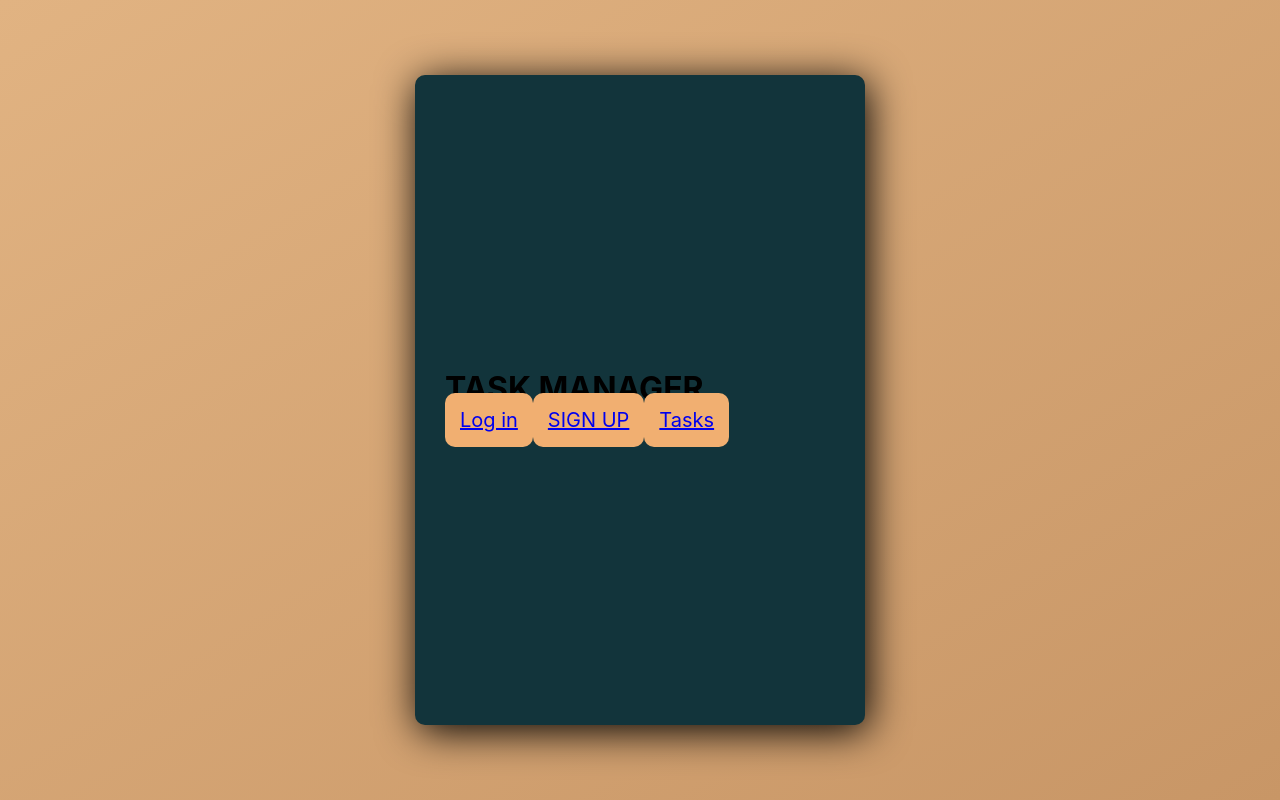
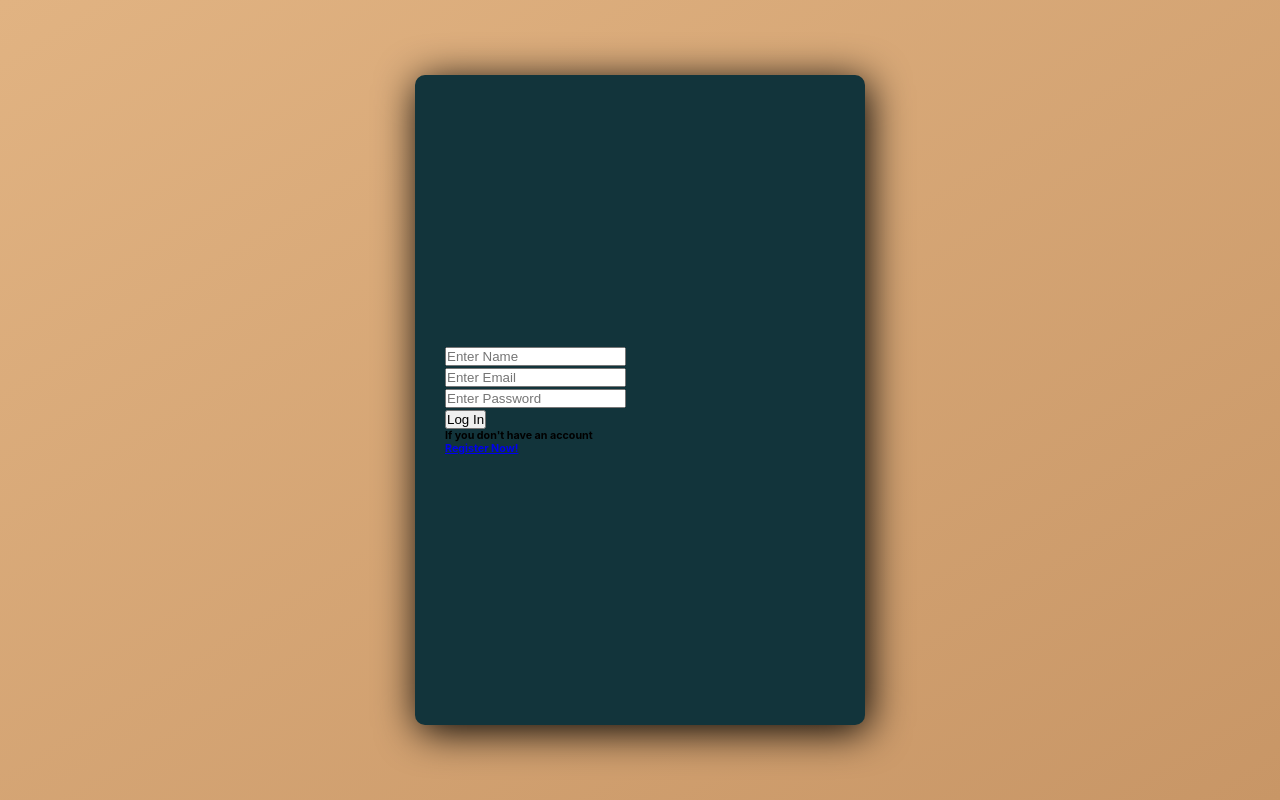
Before and after one commit to venus714/task-manager-frontend, a React (Create React App) app in the folder task-frontend/: page / in a window 1280 px wide. Built offline with nearby package versions, Linux system fonts and the light colour scheme; no server answers.

Commit message:
changed path

```diff
--- a/task-frontend/src/App.js
+++ b/task-frontend/src/App.js
@@ -65,7 +65,7 @@ let [currentTask, setcurrentTask] = useState()
     <div className='container'>
       <div className='app-wrapper'>
       <Routes>
-        <Route exact path='/' element={<Homepage/>} />
+        <Route exact path='/' element={<Login/>} />
         <Route exact path='/login' element={<Login loginDetails={loginDetails} setLoginDetails={setLoginDetails}  userID={userID} setUserID={setUserID}/>} />
         <Route exact path='/signup' element={<Signup signupDetails={signupDetails} setSignupDetails={setSignupDetails} />} />
         <Route exact path="/navbar" element={<Navbar/>}/>
--- a/task-frontend/src/components/Login.js
+++ b/task-frontend/src/components/Login.js
@@ -8,7 +8,7 @@ function Login (){
                 <input type="text" placeholder="Enter Name" /><br />
                 <input type="email" placeholder="Enter Email"/><br />
                 <input  type="password" placeholder="Enter Password"/><br />
-                <Link to="/Homepage"><button type="submit">Log In</button></Link>
+                <Link to="/Task"><button type="submit">Log In</button></Link>
 
                 <span>
                     <h6>If you don't have an account</h6>
--- a/task-frontend/src/components/Tasks.js
+++ b/task-frontend/src/components/Tasks.js
@@ -84,6 +84,16 @@ function Tasks({userID, task, setTask, allTasks, setAllTasks, currTask, setcurrT
 <input type="submit" value="CREATE"/>
             </form>
 
+            {allTasks.map((task) => (
+        <div key={task.id}>
+          <h2>{task.title}</h2>
+          <p>{task.description}</p>
+          <p>{task.due}</p>
+          <p>{task.status}</p>
+        </div>
+      ))}
+
+
 
             <ul>
                 {tasksShown}
```
